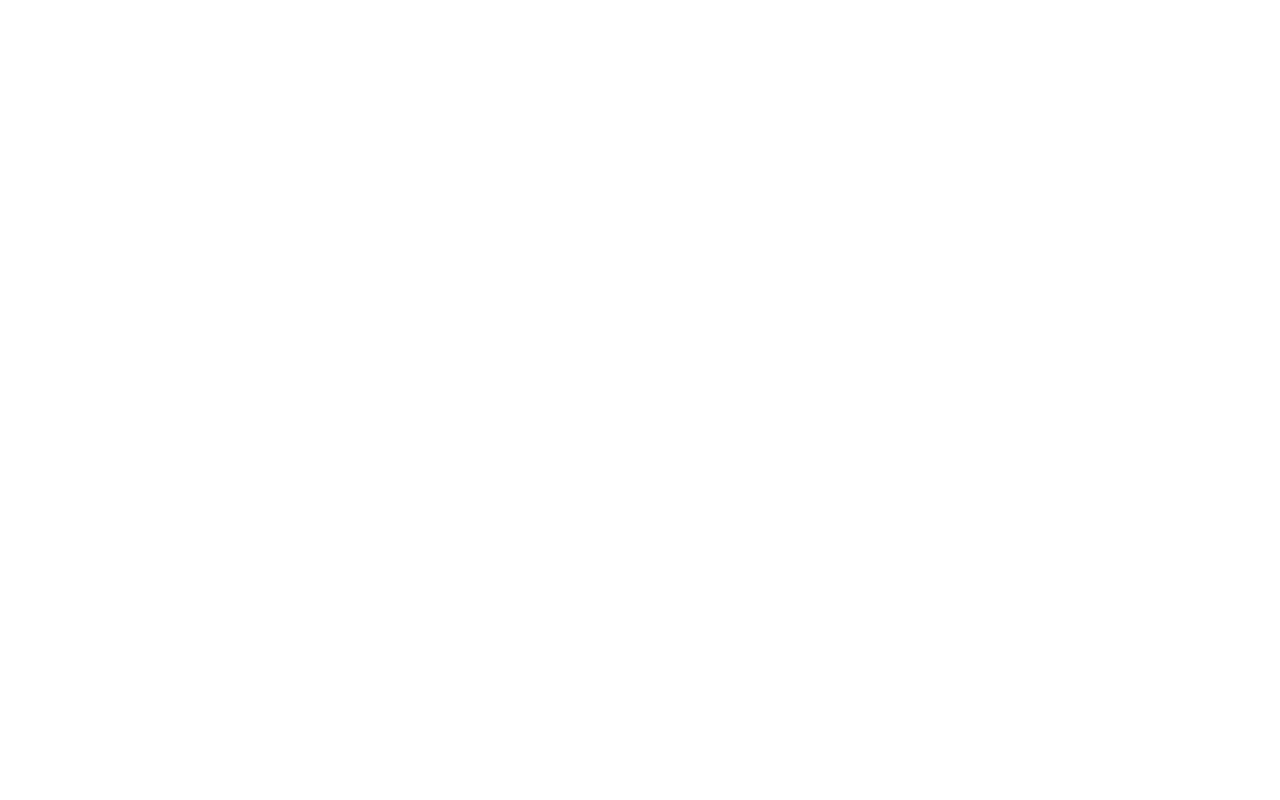
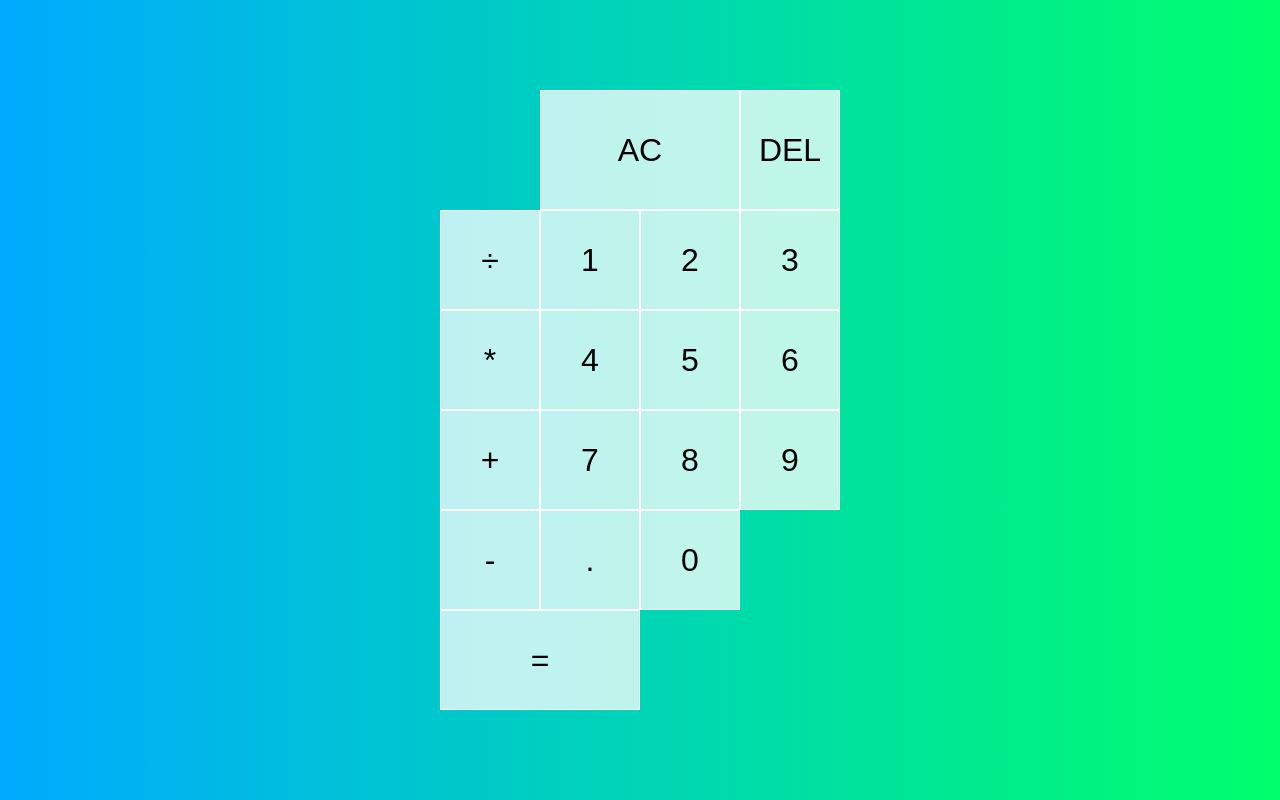
Before and after one commit to ionuser13/Platzi-Challenge, a website: page calculator/index.html in a window 1280 px wide. Drawn offline with Linux system fonts and the light colour scheme.

Commit message:
stablished html structure and started with buttons styles

```diff
--- a/calculator/index.html
+++ b/calculator/index.html
@@ -5,9 +5,33 @@
     <meta http-equiv="X-UA-Compatible" content="IE=edge">
     <meta name="viewport" content="width=device-width, initial-scale=1.0">
     <link rel="stylesheet" href="./src/styles/style.css">
+    <script defer type="module" src="./src/js/index.js"></script>
     <title>Calculator</title>
 </head>
 <body>
-    <script type="module" src="./src/js/index.js"></script>
+    <div class="calculator-grid">
+        <div class="output">
+            <div class="previous-operand"></div>
+            <div class="current-operand"></div>
+        </div>
+        <button class="span-two">AC</button>
+        <button>DEL</button>
+        <button>÷</button>
+        <button>1</button>
+        <button>2</button>
+        <button>3</button>
+        <button>*</button>
+        <button>4</button>
+        <button>5</button>
+        <button>6</button>
+        <button>+</button>
+        <button>7</button>
+        <button>8</button>
+        <button>9</button>
+        <button>-</button>
+        <button>.</button>
+        <button>0</button>
+        <button class="span-two">=</button>
+    </div>
 </body>
 </html>
--- a/calculator/src/styles/style.css
+++ b/calculator/src/styles/style.css
@@ -1,11 +1,32 @@
-:root {
-    --bg-color: #121f3d;
-    --text-color: white;
-    --border-color: #40587c;
-    --button-text-color: rgb(131, 217, 136)
-}
-* {
+*, *::before, *::after {
     padding: 0;
     margin: 0;
     box-sizing: border-box;
+    font-family: Arial, Helvetica, sans-serif;
+    font-weight: normal;
 }
+body {
+    background: linear-gradient(to right, #00AAFF, #00FF6C);
+}
+.calculator-grid {
+    display: grid;
+    justify-content: center;
+    align-content: center;
+    min-height: 100vh;
+    grid-template-columns: repeat(4, 100px);
+    grid-template-rows: minmax(120px, auto) repeat(5, 100px);
+}
+.calculator-grid > button {
+    cursor: pointer;
+    font-size: 2rem;
+    border: 1px solid white;
+    outline: none;
+    background-color: rgba(255, 255, 255, .75);
+    transition: .2s;
+}
+.calculator-grid > button:hover {
+    background-color: rgba(255, 255, 255, .90);
+}
+.span-two {
+    grid-column: span 2;
+}
```
